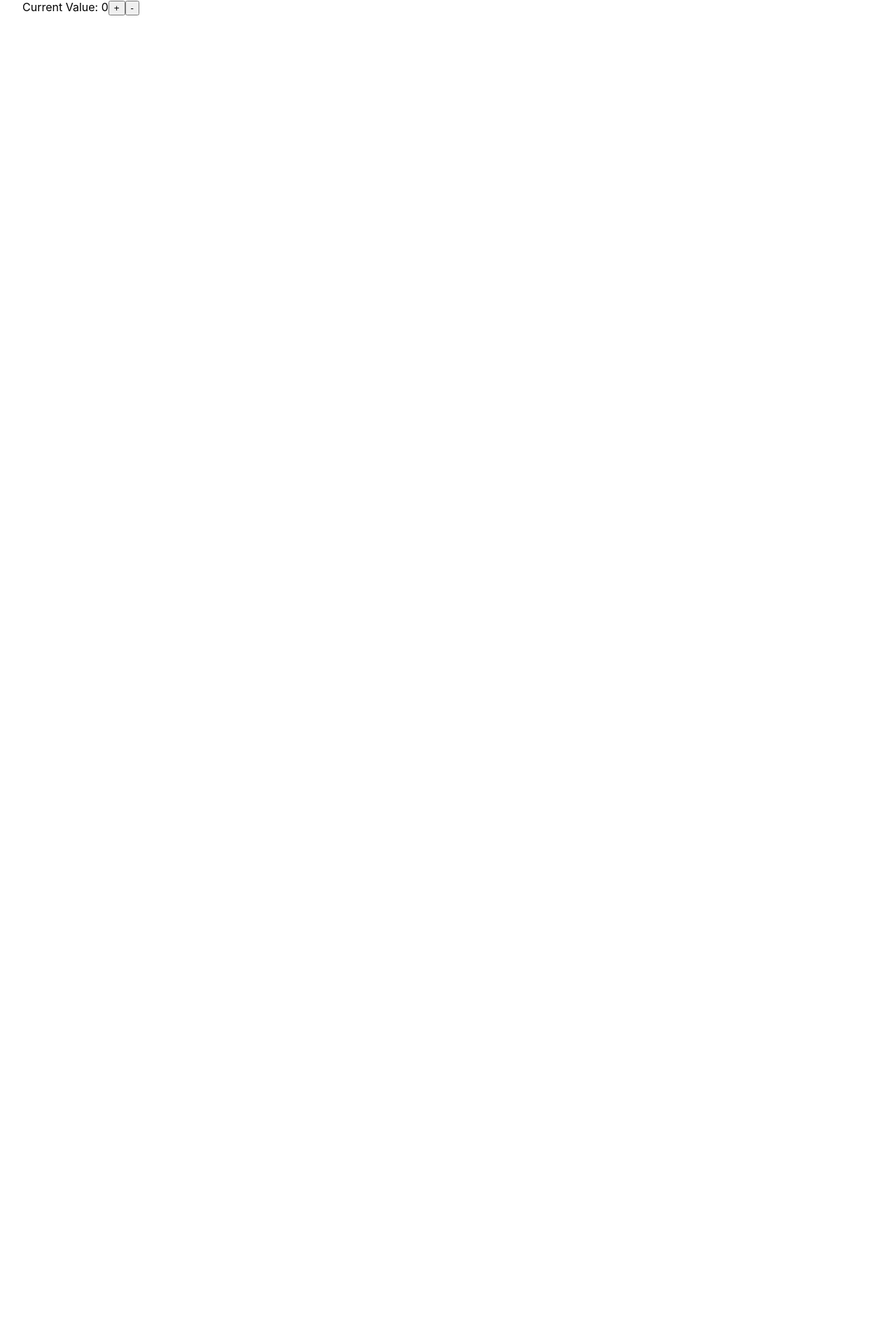
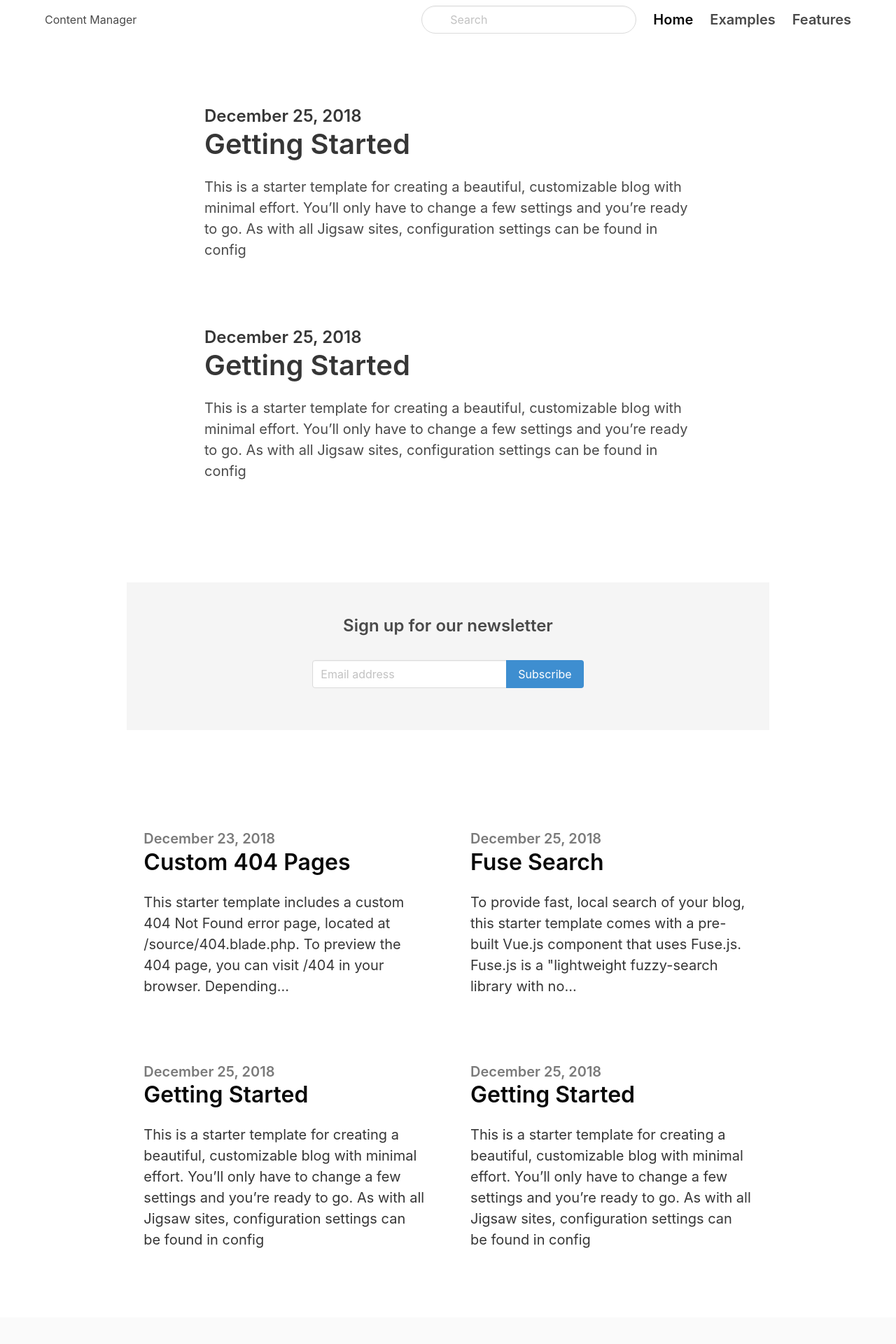
Before and after one commit to alexsumoski/nextjs-resource-management, a Next.js app: page / in a window 1280 px wide. Shown: the top 1920 px of the page at 70% size. Before the commit the page ends 800 px from the top, so only its background shows below. Built offline with nearby package versions, Linux system fonts and the light colour scheme.

Commit message:
components

```diff
--- /dev/null
+++ b/components/Footer.js
@@ -0,0 +1,16 @@
+const Footer = () => {
+
+    return (
+      <footer class="footer">
+        <div class="content has-text-centered">
+          <p>
+            <strong>Bulma - Blog theme</strong> by <a href="https://gonzalojs.com">Gonzalo Gutierrez</a>. Based on the <a
+              href="http://jigsaw-blog-staging.tighten.co/">jigsaw-blog</a>. The source code is licensed
+            <a href="http://opensource.org/licenses/mit-license.php">MIT</a>
+          </p>
+        </div>
+      </footer>
+    )
+  }
+
+  export default Footer;
--- /dev/null
+++ b/components/Navbar.js
@@ -0,0 +1,42 @@
+const Navbar = () => {
+
+    return (
+      <nav class="navbar">
+        <div class="container">
+          <div class="navbar-brand">
+            <a class="navbar-item" href="../">
+              <h1>Content Manager</h1>
+            </a>
+            <span class="navbar-burger burger" data-target="navbarMenu">
+              <span></span>
+              <span></span>
+              <span></span>
+            </span>
+          </div>
+          <div id="navbarMenu" class="navbar-menu">
+            <div class="navbar-end">
+              <div class=" navbar-item">
+                <div class="control has-icons-left">
+                  <input class="input is-rounded" type="email" placeholder="Search" />
+                  <span class="icon is-left">
+                    <i class="fa fa-search"></i>
+                  </span>
+                </div>
+              </div>
+              <a class="navbar-item is-active is-size-5 has-text-weight-semibold">
+                Home
+              </a>
+              <a class="navbar-item is-size-5 has-text-weight-semibold">
+                Examples
+              </a>
+              <a class="navbar-item is-size-5 has-text-weight-semibold">
+                Features
+              </a>
+            </div>
+          </div>
+        </div>
+      </nav>
+    )
+  }
+
+  export default Navbar;
--- /dev/null
+++ b/components/NewsLetter.js
@@ -0,0 +1,32 @@
+const Newsletter = () => {
+
+    return (
+      <section class="section">
+        <div class="columns">
+          <div class="column is-10 is-offset-1">
+            <div class="container has-text-centered is-fluid">
+              <div class="hero is-light">
+                <div class="hero-body">
+                  <h2 class="title is-4">Sign up for our newsletter</h2>
+                    <div class="column is-6 is-offset-3">
+                      <div class="field has-addons has-addons-centered">
+                        <div class="control is-expanded">
+                          <input class="input " type="text" placeholder="Email address" />
+                        </div>
+                        <div class="control">
+                          <a class="button is-info">
+                            Subscribe
+                          </a>
+                        </div>
+                      </div>
+                    </div>
+                </div>
+              </div>
+            </div>
+          </div>
+        </div>
+      </section>
+    )
+  }
+
+  export default Newsletter;
--- /dev/null
+++ b/components/ResourceHighlight.js
@@ -0,0 +1,44 @@
+const ResourceHighlight = () => {
+
+    return (
+      <section class="hero ">
+        <div class="hero-body">
+          <div class="container">
+            <section class="section">
+              <div class="columns">
+                <div class="column is-8 is-offset-2">
+                  <div class="content is-medium">
+                    <h2 class="subtitle is-4">December 25, 2018</h2>
+                    <h1 class="title">Getting Started</h1>
+                    <p>This is a starter template for creating a beautiful, customizable blog with minimal
+                      effort. You’ll only have to change a few settings and you’re ready to go. As with all Jigsaw sites,
+                      configuration settings can be found in config</p>
+                  </div>
+                </div>
+              </div>
+            </section>
+
+            <div class="is-divider"></div>
+
+            <section class="section">
+              <div class="columns">
+                <div class="column is-8 is-offset-2">
+                  <div class="content is-medium">
+                    <h2 class="subtitle is-4">December 25, 2018</h2>
+                    <h1 class="title">Getting Started</h1>
+                    <p>This is a starter template for creating a beautiful, customizable blog with minimal
+                      effort. You’ll only have to change a few settings and you’re ready to go. As with all Jigsaw sites,
+                      configuration settings can be found in config</p>
+                  </div>
+                </div>
+              </div>
+            </section>
+
+
+          </div>
+        </div>
+      </section>
+    )
+  }
+
+  export default ResourceHighlight;
--- /dev/null
+++ b/components/ResourceList.js
@@ -0,0 +1,65 @@
+const ResourceList = () => {
+
+    return (
+      <section class="hero ">
+        <div class="hero-body">
+          <div class="container">
+
+            <section class="section">
+              <div class="columns is-variable is-8">
+                <div class="column is-5 is-offset-1 ">
+                  <div class="content is-medium">
+                    <h2 class="subtitle is-5 has-text-grey">December 23, 2018</h2>
+                    <h1 class="title has-text-black is-3">Custom 404 Pages</h1>
+                    <p class="has-text-dark">This starter template includes a custom 404 Not Found error page, located at
+                      /source/404.blade.php.
+                      To preview the 404 page, you can visit /404 in your browser. Depending...</p>
+                  </div>
+                </div>
+                <div class="column is-5">
+                  <div class="content is-medium">
+                    <h2 class="subtitle is-5 has-text-grey">December 25, 2018</h2>
+                    <h1 class="title has-text-black is-3">Fuse Search</h1>
+                    <p class="has-text-dark">To provide fast, local search of your blog, this starter template comes with a
+                      pre-built Vue.js
+                      component that uses Fuse.js. Fuse.js is a "lightweight fuzzy-search library with no...</p>
+                  </div>
+                </div>
+              </div>
+            </section>
+
+            <div class="is-divider"></div>
+
+            <section class="section">
+              <div class="columns is-variable is-8">
+                <div class="column is-5 is-offset-1">
+                  <div class="content is-medium">
+                    <h2 class="subtitle is-5 has-text-grey">December 25, 2018</h2>
+                    <h1 class="title has-text-black is-3">Getting Started</h1>
+                    <p class="has-text-dark">This is a starter template for creating a beautiful, customizable blog with
+                      minimal
+                      effort. You’ll only have to change a few settings and you’re ready to go. As with all Jigsaw sites,
+                      configuration settings can be found in config</p>
+                  </div>
+                </div>
+                <div class="column is-5">
+                  <div class="content is-medium">
+                    <h2 class="subtitle is-5 has-text-grey">December 25, 2018</h2>
+                    <h1 class="title has-text-black is-3">Getting Started</h1>
+                    <p class="has-text-dark">This is a starter template for creating a beautiful, customizable blog with
+                      minimal
+                      effort. You’ll only have to change a few settings and you’re ready to go. As with all Jigsaw sites,
+                      configuration settings can be found in config</p>
+                  </div>
+                </div>
+              </div>
+            </section>
+
+
+          </div>
+        </div>
+      </section>
+    )
+  }
+
+  export default ResourceList;
--- a/package.json
+++ b/package.json
@@ -9,6 +9,7 @@
     "lint": "next lint"
   },
   "dependencies": {
+    "bulma": "^0.9.4",
     "next": "12.2.5",
     "react": "18.2.0",
     "react-dom": "18.2.0"
--- a/pages/_app.js
+++ b/pages/_app.js
@@ -1,4 +1,5 @@
 import '../styles/globals.css'
+import 'bulma/css/bulma.min.css'
 
 function MyApp({ Component, pageProps }) {
   return <Component {...pageProps} />
--- a/pages/index.js
+++ b/pages/index.js
@@ -1,16 +1,21 @@
-import Head from 'next/head'
-import Image from 'next/image'
-import styles from '../styles/Home.module.css'
-import { useState } from 'react';
+import Navbar from "../components/Navbar";
+import ResourceHighlight from "../components/ResourceHighlight";
+import Newsletter from "../components/Newsletter";
+import ResourceList from "../components/ResourceList";
+import Footer from "../components/Footer";
 
-export default function Home() {
-  const [myValue, setValue] = useState(0);
+function Home() {
 
   return (
-    <div className={styles.container}>
-      <span>Current Value: { myValue }</span>
-      <button onClick={() => setValue(myValue+1)}>+</button>
-      <button onClick={() => setValue(myValue-1)}>-</button>
-    </div>
+    <>
+      <Navbar />
+      <ResourceHighlight />
+      <Newsletter />
+      <ResourceList />
+      <Footer />
+    </>
   )
 }
+
+
+export default Home;
--- a/styles/globals.css
+++ b/styles/globals.css
@@ -15,7 +15,7 @@ a {
   box-sizing: border-box;
 }
 
-@media (prefers-color-scheme: dark) {
+/* @media (prefers-color-scheme: dark) {
   html {
     color-scheme: dark;
   }
@@ -23,4 +23,4 @@ a {
     color: white;
     background: black;
   }
-}
+} */
```
Also changed, not shown: 1 other file (tests, documents, lock files or other folders).
